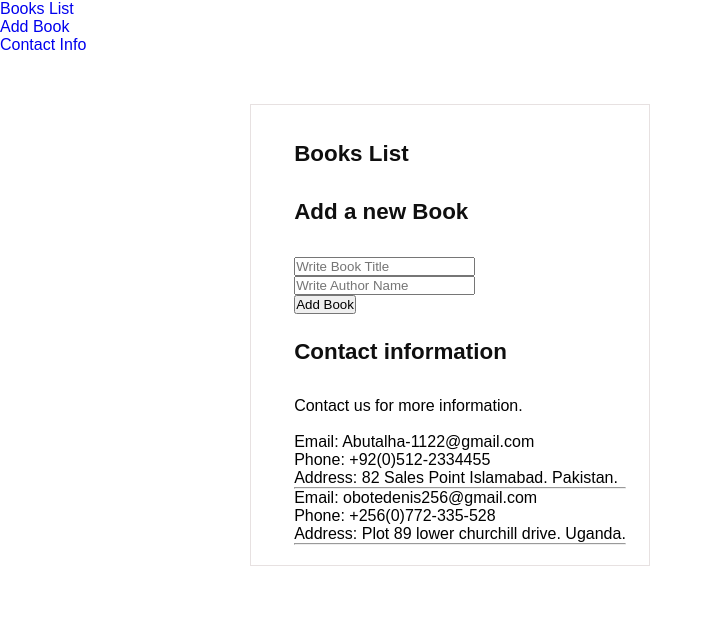
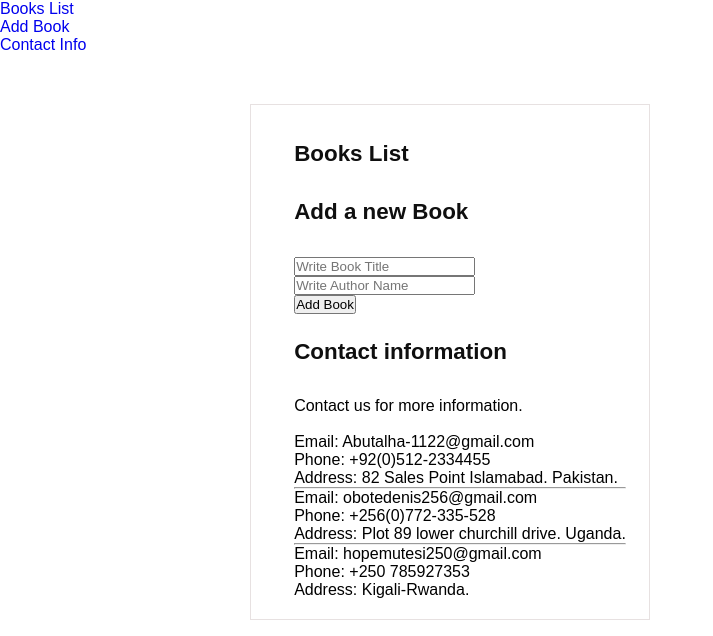
Before and after one commit to mutesihope/Awesome-Books-List, a website: page index.html in a window 1280 px wide. Shown: the whole page, without its empty margins (0-713 px from the left). Drawn offline with Linux system fonts and the light colour scheme.

Commit message:
Added HTML list codes

```diff
--- a/index.html
+++ b/index.html
@@ -49,7 +49,10 @@
             </ul>
             <hr>
             <ul>
-                <!-- for karangwa hope -->
+                <li>Email: hopemutesi250@gmail.com</li>
+                <li>Phone: +250 785927353</li>
+                <li>Address: Kigali-Rwanda.</li>
+
             </ul>
           </section>
         </main>
```
